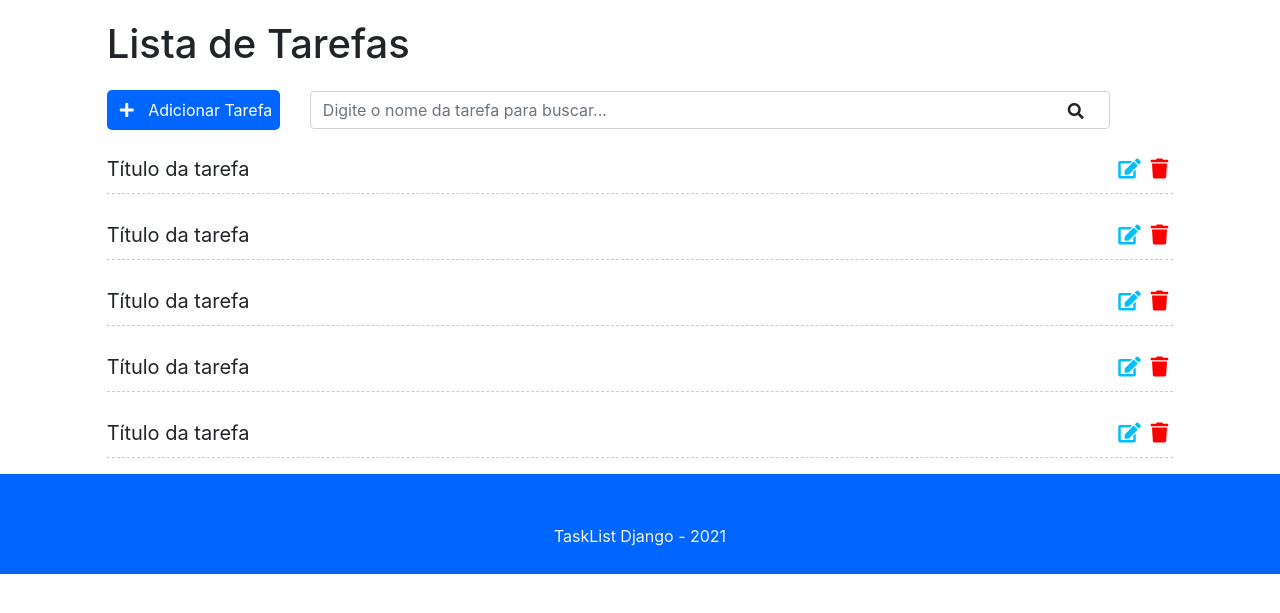
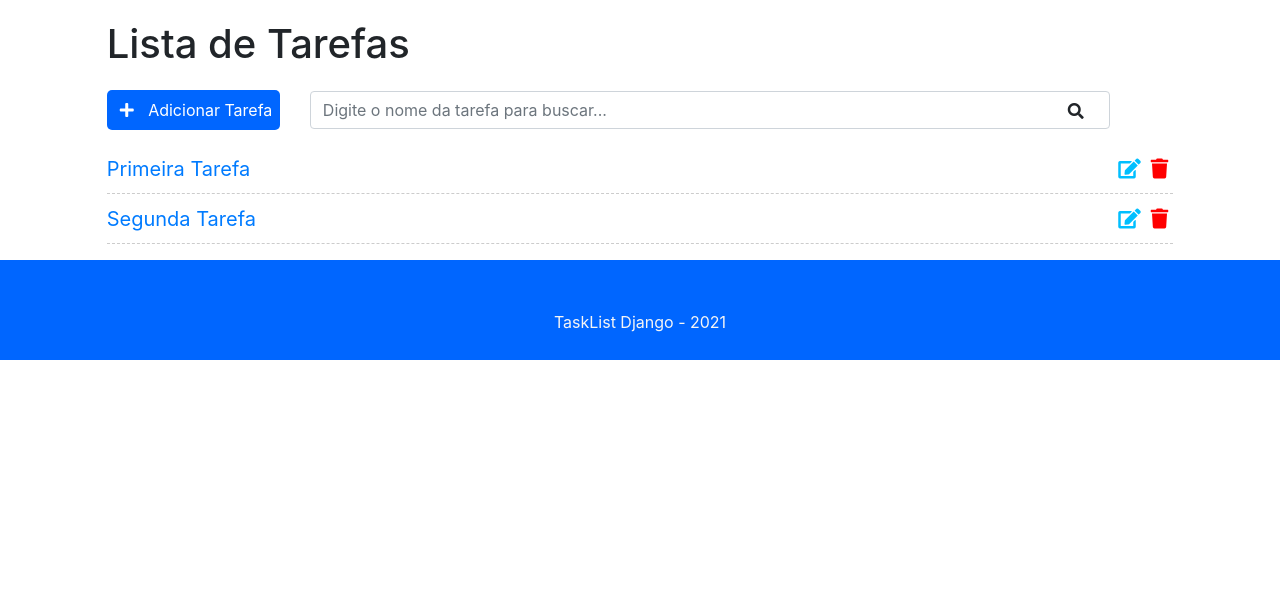
Before and after one commit to LucasHollas/Curso-Tasklist-Django-matheusbattisti, a Django app: page / in a window 1280 px wide. Shown: the part 60-673 px from the top of the page. Run offline with Django 3.2, Linux system fonts and the light colour scheme; data comes from the database, SQL or seed files in the repository; some libraries are stand-ins or nearby versions.

Commit message:
TaskView update

```diff
--- a/project/app/templates/app/list.html
+++ b/project/app/templates/app/list.html
@@ -14,36 +14,13 @@
         <i class="fas fa-search"></i>
     </div>
     <ul class="task-list">
+        {% for task in tasks %}
         <li class="task-item">
-            <span>Título da tarefa</span>
+            <span><a href="/task/{{task.id}}">{{task.title}}</a></span>
             <span><i class="fas fa-trash"></i></span>
             <span><i class="fas fa-edit"></i></span>
         </li>
-    </ul>
-    <ul class="task-list">
-        <li class="task-item">
-            <span>Título da tarefa</span>
-            <span><i class="fas fa-trash"></i></span>
-            <span><i class="fas fa-edit"></i></span>
-        </li>
-    </ul>    <ul class="task-list">
-        <li class="task-item">
-            <span>Título da tarefa</span>
-            <span><i class="fas fa-trash"></i></span>
-            <span><i class="fas fa-edit"></i></span>
-        </li>
-    </ul>    <ul class="task-list">
-        <li class="task-item">
-            <span>Título da tarefa</span>
-            <span><i class="fas fa-trash"></i></span>
-            <span><i class="fas fa-edit"></i></span>
-        </li>
-    </ul>    <ul class="task-list">
-        <li class="task-item">
-            <span>Título da tarefa</span>
-            <span><i class="fas fa-trash"></i></span>
-            <span><i class="fas fa-edit"></i></span>
-        </li>
+        {% endfor %}
     </ul>
 
 
--- a/project/app/urls.py
+++ b/project/app/urls.py
@@ -4,5 +4,6 @@ from . import views
 
 urlpatterns = [
     path('', views.list, name='list'),
+    path('task/<int:id>', views.taskView, name="task-view"),
     path('yourname/<str:name>', views.yourName, name="your-name")
 ]
--- a/project/app/views.py
+++ b/project/app/views.py
@@ -1,8 +1,15 @@
-from django.shortcuts import render
+from django.shortcuts import render, get_object_or_404
 from django.http import HttpResponse
 
+from .models import Task
+
+def taskView(request, id):
+    task = get_object_or_404(Task, pk=id)
+    return render(request, 'app/task.html', {'task': task})
+
 def list(request):
-    return render(request, 'app/list.html')
+    tasks = Task.objects.all()
+    return render(request, 'app/list.html', {'tasks': tasks})
 
 def yourName(request, name):
     return render(request, 'app/yourname.html', {'name': name })
```
Also changed, not shown: project/app/templates/app/task.html (added, +11 -0 lines).
